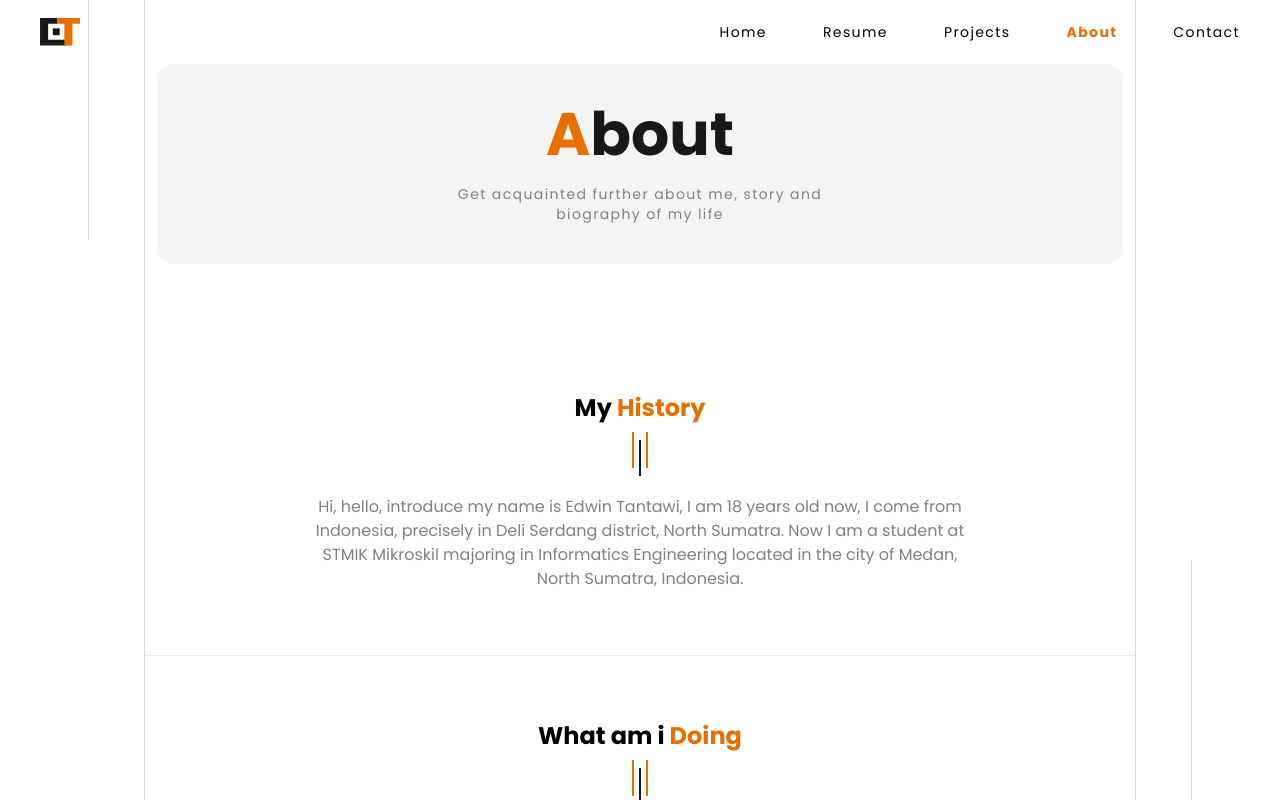
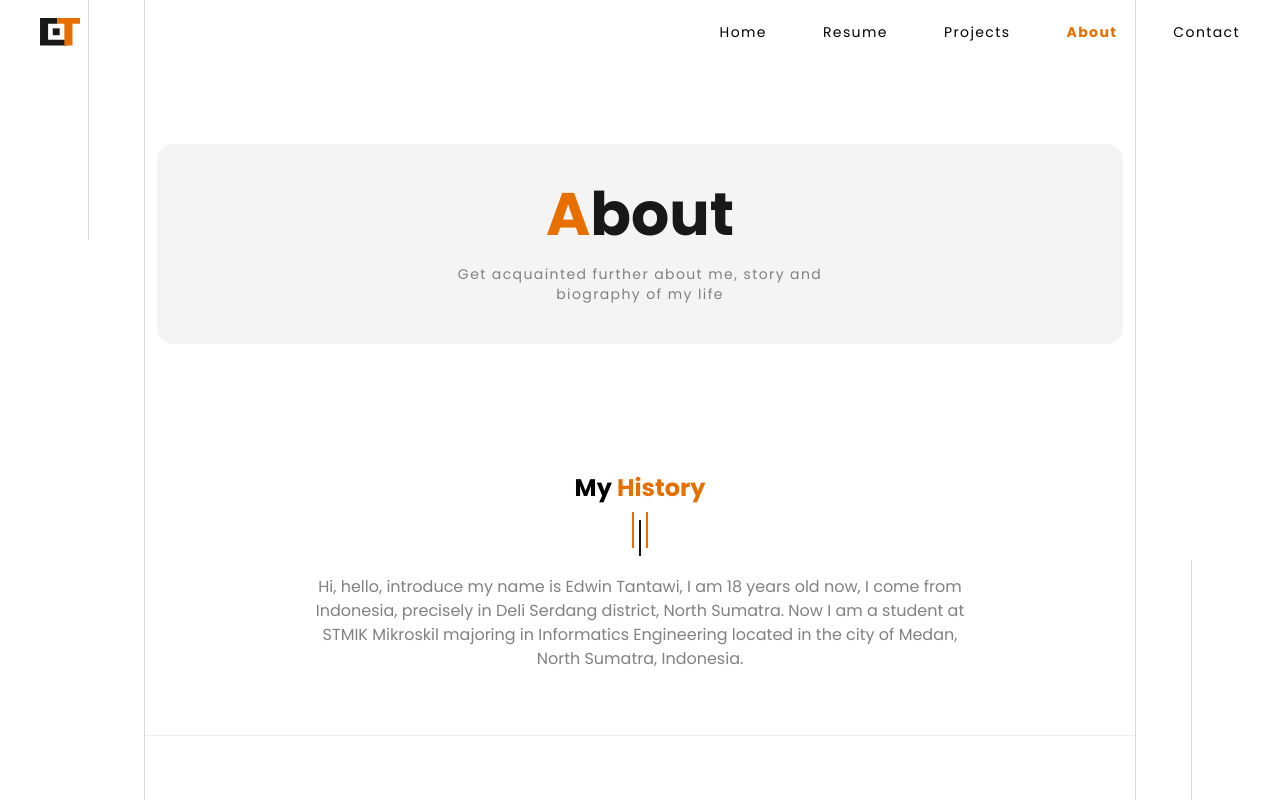
Before and after one commit to edwintantawi/portfolio-website, a Next.js app: page /about in a window 1280 px wide. Shown: the top 800 px of the page. Built offline with nearby package versions, Linux system fonts and the light colour scheme.

Commit message:
💄 add more spacing in top AppHeader desktop

```diff
--- a/components/organisms/AppHeader.jsx
+++ b/components/organisms/AppHeader.jsx
@@ -15,12 +15,8 @@ const AppHeader = ({ title, description }) => {
     );
   };
   return (
-    <AppSection
-      decoration={false}
-      className="pt-12 lg:pt-32 pb-2 lg:pb-10"
-      noSeparator
-    >
-      <div className="mt-10 lg:mt-0 bg-light-gray p-7 lg:p-10 bg-opacity-30 rounded-lg lg:rounded-2xl text-center">
+    <AppSection decoration={false} noSeparator>
+      <div className="mt-10 lg:mt-20 bg-light-gray p-7 lg:p-10 bg-opacity-30 rounded-lg lg:rounded-2xl text-center">
         {splitTitleCharColor()}
         <p className="text-xs lg:text-sm text-gray max-w-sm tracking-widest mt-3 lg:mt-5 mx-auto">
           {description}
```
